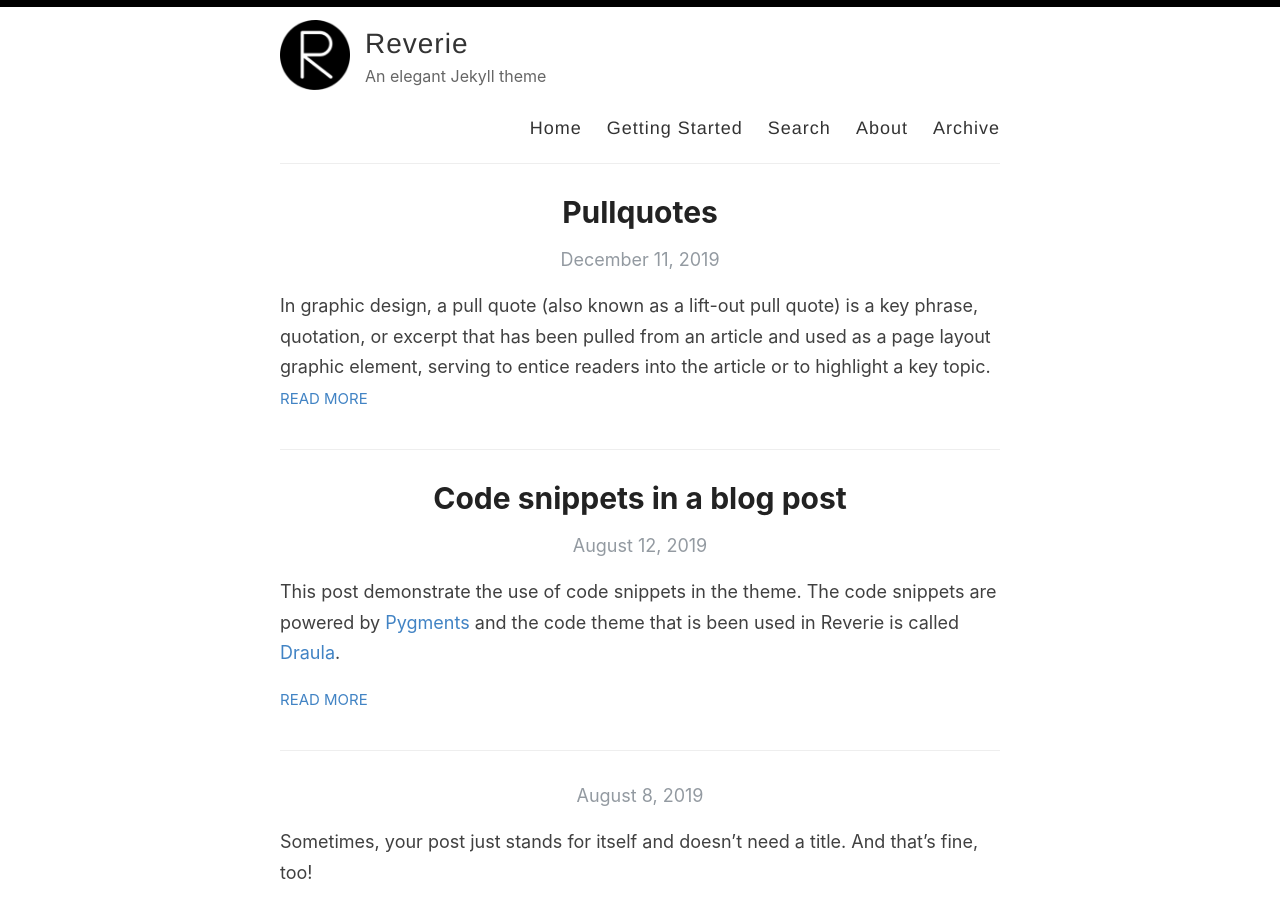
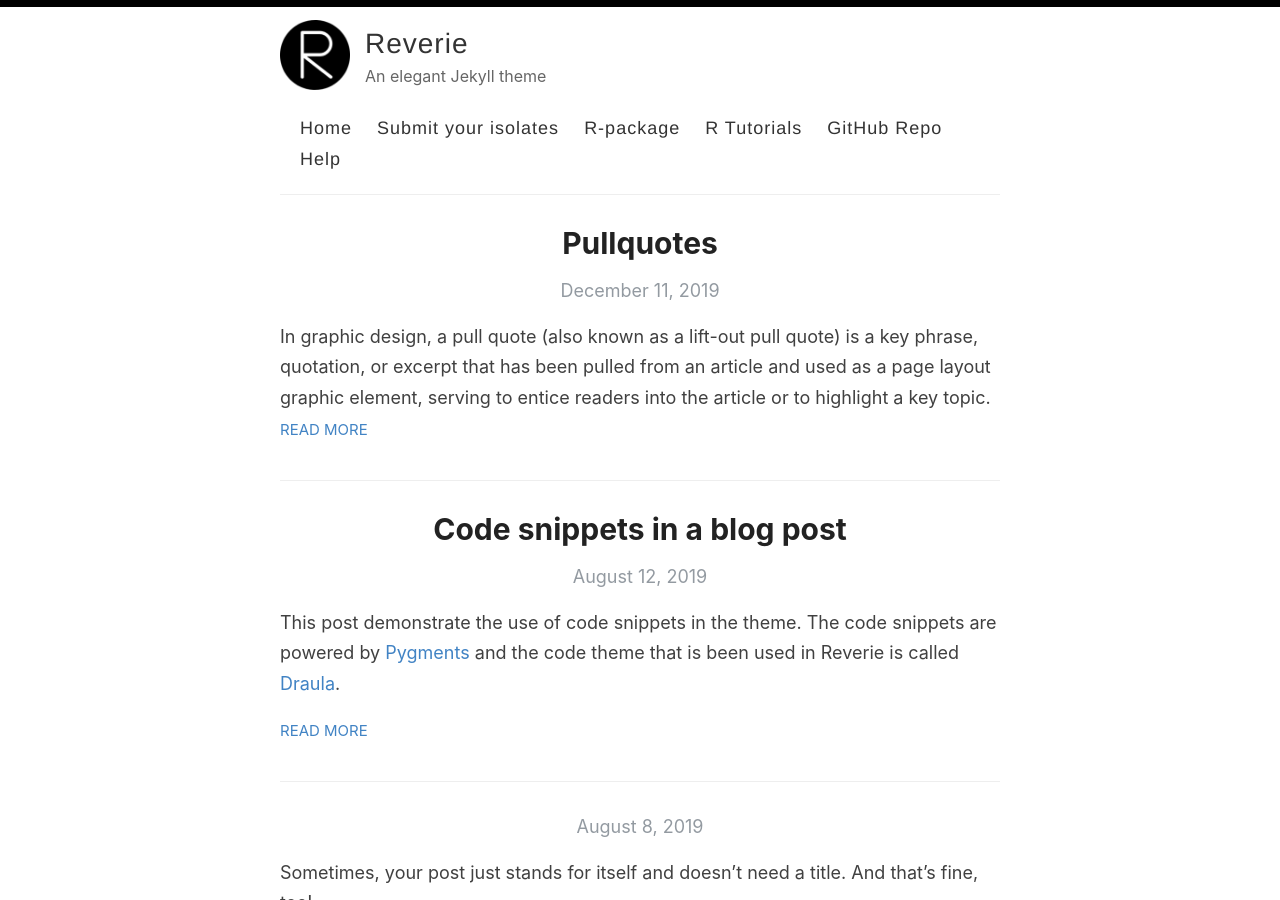
Before and after one commit to pattyjk/pattyjk.github.io, a Jekyll site: the page built from index.html, in a window 1280 px wide and 900 px high. Built offline with Jekyll 4.4.1, drawn with Linux system fonts in a browser that asks for light colours; the list of posts is cut into pages by our own code.

Commit message:
Update default.html

```diff
--- a/_layouts/default.html
+++ b/_layouts/default.html
@@ -29,10 +29,11 @@
 
             <nav>
               <a href="{{ site.baseurl }}/">Home</a>
-              <a href="{{ site.baseurl }}/getting-started">Getting Started</a>
-              <a href="{{ site.baseurl }}/search">Search</a>
-              <a href="{{ site.baseurl }}/about">About</a>
-              <a href="{{ site.baseurl }}/archive">Archive</a>
+              <a href="{{ site.baseurl }}/getting-started">Submit your isolates</a>
+              <a href="{{ site.baseurl }}/search">R-package</a>
+              <a href="{{ site.baseurl }}/about">R Tutorials</a>
+              <a href="{{ site.baseurl }}/archive">GitHub Repo</a>
+              <a href="{{ site.baseurl }}/archive">Help</a>
             </nav>
           </header>
         </div>
```
